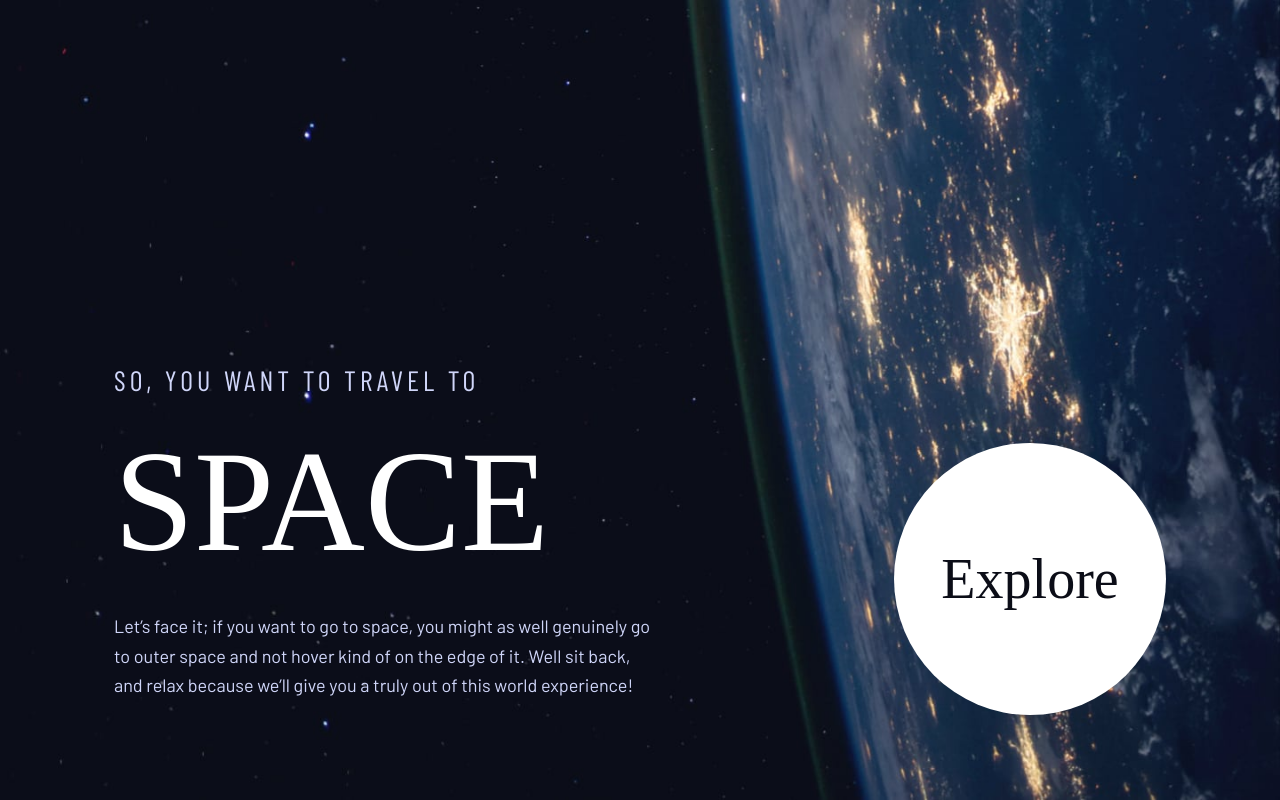
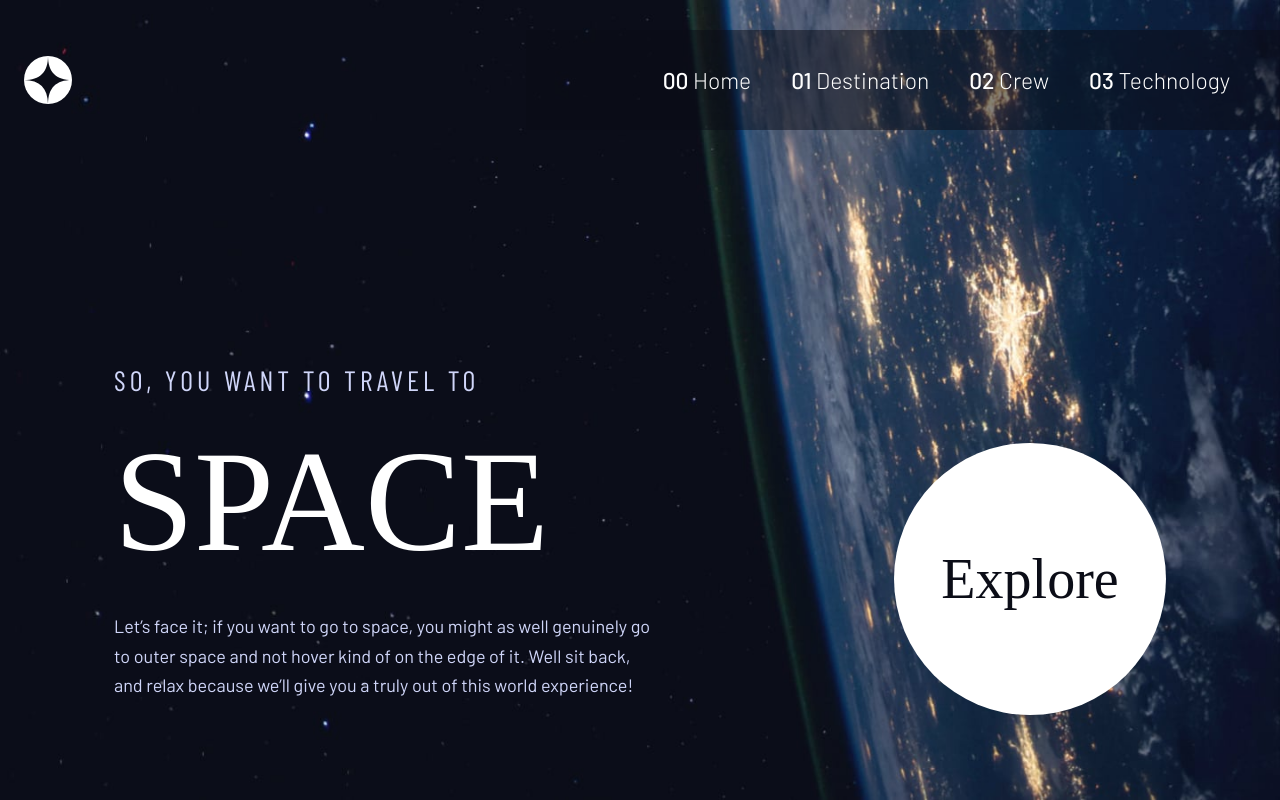
Before and after one commit to ayezabashir/space-tourism-website, a React (Vite) app: page / in a window 1280 px wide. Built offline with nearby package versions, Linux system fonts and the light colour scheme; a web font is replaced by a local one.

Commit message:
header component

```diff
--- a/src/App.jsx
+++ b/src/App.jsx
@@ -3,15 +3,17 @@ import Home from "./pages/Home"
 import Destination from "./pages/Destination"
 import Crew from "./pages/Crew"
 import Technology from "./pages/Technology"
+import Header from "./components/Header"
 
 function App() {
   return (
     <BrowserRouter>
+      <Header />
       <Routes>
-        <Route path="/" element={<Home/>} />
-        <Route path="/destination" element={<Destination/>} />
-        <Route path="/crew" element={<Crew/>} />
-        <Route path="/technology" element={<Technology/>} />
+        <Route path="/" element={<Home />} />
+        <Route path="/destination" element={<Destination />} />
+        <Route path="/crew" element={<Crew />} />
+        <Route path="/technology" element={<Technology />} />
       </Routes>
     </BrowserRouter>
   )
--- a/src/components/Header.jsx
+++ b/src/components/Header.jsx
@@ -1,21 +1,21 @@
 import { useNavigate } from "react-router-dom"
 import logo from "/src/assets/shared/logo.svg"
+import NavItems from "./NavItems";
 // import menuicon from "/src/assets/icon-hamburger.svg";
 // import closeicon from "/src/assets/icon-close.svg";
 
 const Header = () => {
     const nav = useNavigate();
     return (
-        <header className='container'>
-            <nav>
-                <picture>
-                    <img src={logo} alt="" />
+        <header className='container fixed top-0 left-0 right-0'>
+            <nav className="flex justify-between items-center xl:py-30 pl-24">
+                <picture onClick={()=>nav("/")}>
+                    <img className="cursor-pointer transform hover:rotate-180 duration-300 ease-in-out" src={logo} alt="" />
                 </picture>
-                <div>
-                    <a onClick={() => nav('/')}>00 Home</a>
-                    <a onClick={() => nav("/destination")}>01 Destination</a>
-                    <a onClick={() => nav("/crew")}>02 Crew</a>
-                    <a onClick={() => nav("/technology")}>03 Technology</a>
+                <div className="w-[90%] xl:w-[60%] h-100 flex justify-end bg-darkblue/50 ">
+                    <div className="flex items-center justify-between gap-40 px-50 font-barlow font-light text-md">
+                        <NavItems />
+                    </div>
                 </div>
             </nav>
         </header>
--- /dev/null
+++ b/src/components/NavItems.jsx
@@ -0,0 +1,15 @@
+import { useNavigate } from 'react-router-dom';
+
+const NavItems = () => {
+    const nav = useNavigate();
+    return (
+        <>
+            <a className="hover:underline underline-offset-8 transition-all ease-in-out delay-75 cursor-pointer" onClick={() => nav('/')}><span className="font-medium">00</span>  Home</a>
+            <a className="hover:underline underline-offset-8 transition-all ease-in-out delay-75 cursor-pointer" onClick={() => nav("/destination")}><span className="font-medium">01</span>  Destination</a>
+            <a className="hover:underline underline-offset-8 transition-all ease-in-out delay-75 cursor-pointer" onClick={() => nav("/crew")}><span className="font-medium">02</span>  Crew</a>
+            <a className="hover:underline underline-offset-8 transition-all ease-in-out delay-75 cursor-pointer" onClick={() => nav("/technology")}><span className="font-medium">03</span>  Technology</a>
+        </>
+    )
+}
+
+export default NavItems
--- a/src/index.css
+++ b/src/index.css
@@ -49,12 +49,12 @@
 
 @layer components{
   .container{
-    @apply max-w-1200 mx-auto
+    @apply max-w-1200 mx-auto;
   }
   .content{
-    @apply min-h-screen px-24 pt-30
+    @apply min-h-screen px-24 pt-200;
   }
   .section{
-    @apply max-w-1100 mx-auto
+    @apply max-w-1100 mx-auto;
   }
 }
```
